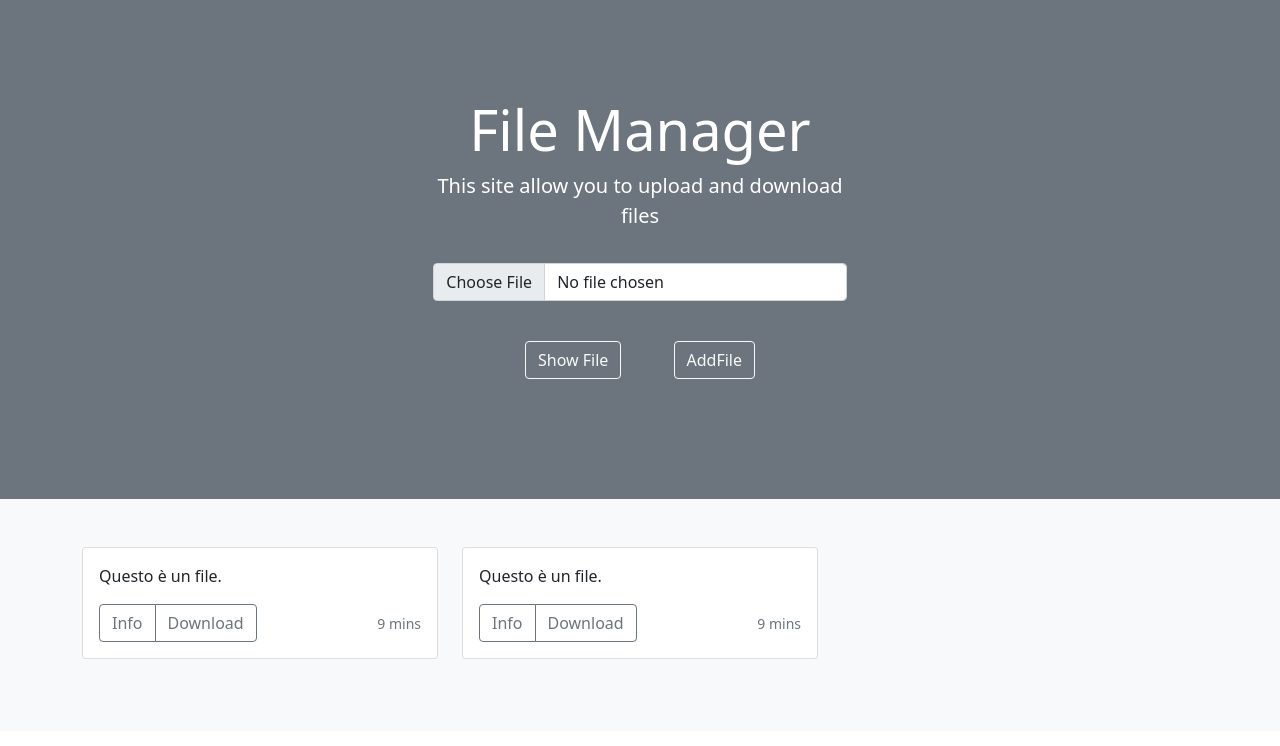
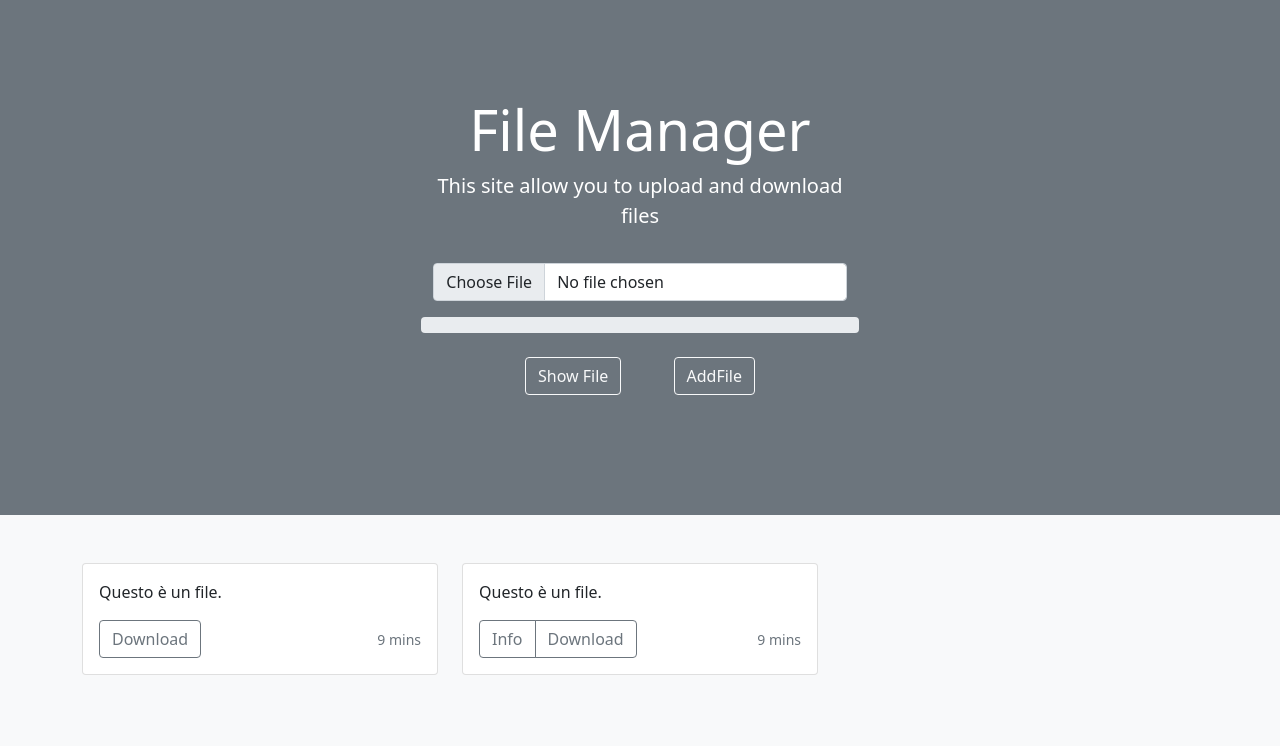
Before and after one commit to AndreaZavatta/UDP-file-transfer, a Flask app: page / in a window 1280 px wide. Shown: the top 746 px of the page. Run offline with Flask 2, Linux system fonts and the light colour scheme; some libraries are stand-ins or nearby versions.

Commit message:
add progress bar

```diff
--- a/app.py
+++ b/app.py
@@ -1,6 +1,5 @@
 
 from flask import Flask, render_template
-
 app = Flask(__name__)
 
 
--- a/templates/index.html
+++ b/templates/index.html
@@ -21,7 +21,9 @@
                   <div class="input-group">
                     <input type="file" id="filePicker" class="form-control" >
                   </div>
-
+                </div>
+                <div class="progress">
+                      <div class="progress-bar" role="progressbar" style="width: 0%;" aria-valuenow="0" aria-valuemin="0" aria-valuemax="100">25%</div>
                 </div>
                 <button type="button" onclick="submitForm()" class="btn btn-outline-light m-4">Show File</button>
                 <button type="button" onclick="addFile()" class="btn btn-outline-light m-4">AddFile</button>
@@ -40,29 +42,6 @@
                   <p class="card-text">Questo è un file.</p>
                   <div class="d-flex justify-content-between align-items-center">
                     <div class="btn-group">
-                        <!-- Button trigger modal -->
-                        <button type="button" class="btn btn-outline-secondary" data-toggle="modal" data-target="#exampleModal">
-                          Info
-                        </button>
-            <!-- Modal -->
-                    <div class="modal fade" id="exampleModal" tabindex="-1" role="dialog" aria-labelledby="exampleModalLabel" aria-hidden="true">
-                      <div class="modal-dialog" role="document">
-                        <div class="modal-content">
-                          <div class="modal-header">
-                            <h5 class="modal-title" id="exampleModalLabel">Modal title</h5>
-                            <button type="button" class="close" data-dismiss="modal" aria-label="Close">
-                              <span aria-hidden="true">&times;</span>
-                            </button>
-                          </div>
-                          <div class="modal-body">
-                            info
-                          </div>
-                          <div class="modal-footer">
-                            <button type="button" class="btn btn-secondary" data-dismiss="modal">Close</button>
-                          </div>
-                        </div>
-                      </div>
-                    </div>
                         <button type="button" class="btn btn-outline-secondary">Download</button>
                     </div>
                     <small class="text-muted">9 mins</small>
```
